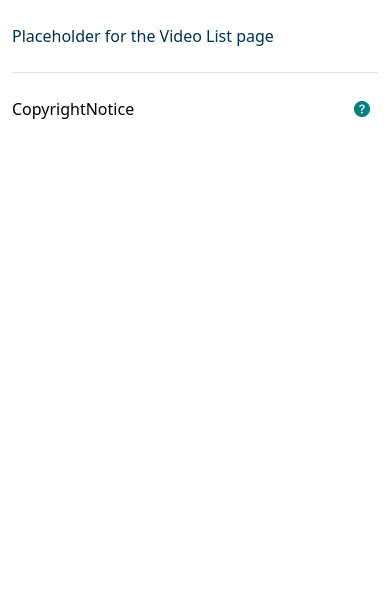
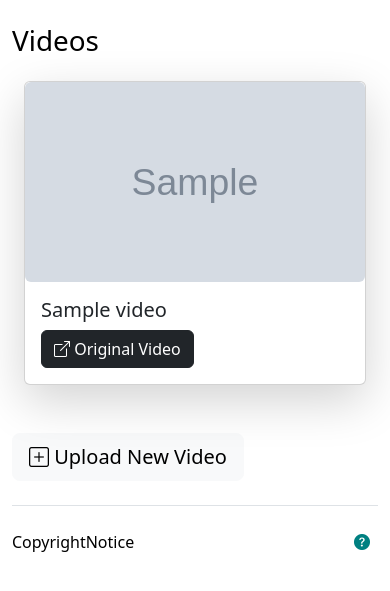
Before and after one commit to StevenT04/ShortsFromLongs, a Django app: page /video-list/ in a window 390 px wide. Shown: the part 145-736 px from the top of the page. Run offline with Django 4.2, Linux system fonts and the light colour scheme; tables that the repository leaves empty hold one stand-in row (values such as "Sample post"); grey boxes marked "Sample" are stand-in pictures; some libraries are stand-ins or nearby versions.

Commit message:
Added thumbnail cards and other features to video-list page

```diff
--- a/static/css/custom.css
+++ b/static/css/custom.css
@@ -24,6 +24,26 @@
     color: #008081 !important;
 }
 
+.video-card:hover {
+    transform: scale(1.03);
+    transition: transform .2s; /* Smooth scaling effect */
+}
+.video-title-overlay {
+    position: absolute;
+    bottom: 0;
+    background: rgba(0, 0, 0, 0.5); /* Semi-transparent overlay */
+    color: #fff;
+    width: 100%;
+    padding: 10px;
+}
+.custom-btn {
+    background-color: #343a40; /* Darker shade for the button */
+    border: none;
+}
+.custom-btn:hover {
+    background-color: #495057; /* Slightly lighter shade on hover */
+}
+
 /* custom.css */
 
 
--- a/trans_parse_process/models.py
+++ b/trans_parse_process/models.py
@@ -6,6 +6,7 @@ class Video(models.Model):
     url = models.URLField(max_length=1024, unique=True)  # Source URL
     video_file = models.FileField(upload_to='videos/', unique=True)  # Path to the downloaded video
     title = models.CharField(max_length=255, unique=True)  # Video title
+    thumbnail = models.ImageField(upload_to='thumbnails', default='default_image.png')
     slug = models.SlugField(unique=True, blank=True)  # Slug field for pretty URLs
 
     def get_absolute_url(self):
--- /dev/null
+++ b/trans_parse_process/templates/video_list.html
@@ -0,0 +1,36 @@
+{% extends "base.html" %}
+{% load static %}
+{% load i18n %}
+
+{% block page_title %}
+{% trans "Videos" %}
+{% endblock %}
+
+{% block content %}
+{% if videos %}
+
+<div class="container mt-4">
+    <div class="row">
+        {% for video in videos %}
+        <div class="col-md-4 mb-4">
+            <div class="card h-100 shadow-lg video-card"> <!-- Add shadow for elegant separation -->
+                <img src="{{ video.thumbnail.url }}" class="card-img-top rounded" style="height: 200px; object-fit: cover;"> <!-- Adjusted for rounded corners and cover fit -->
+                <div class="card-body">
+                    <h5 class="card-title">{{ video.title }}</h5>
+                    <a href="{{ video.url }}" class="btn btn-dark"><i class="bi bi-box-arrow-up-right"></i>&nbsp;{% trans 'Original Video' %}</a>
+                </div>
+            </div>
+        </div>
+        {% endfor %}
+    </div>
+</div>
+
+{% else %}
+<div class="text-center mt-4">{% trans 'No Videos' %}</div>
+{% endif %}
+
+<div class="text-left mt-4 btn-group-lg">
+    <a href="{% url 'page_process_form' %}" class="btn btn-light"><i class="bi bi-plus-square"></i>&nbsp;{% trans 'Upload New Video' %}</a>
+</div>
+
+{% endblock %}
--- a/trans_parse_process/templates/videos.html
+++ /dev/null
@@ -1,5 +0,0 @@
-{% extends "base.html" %}
-
-{% block content %}
-<p>Placeholder for the Video List page</p>
-{% endblock %}
--- a/trans_parse_process/views.py
+++ b/trans_parse_process/views.py
@@ -3,6 +3,8 @@ from pytube import YouTube
 from django.http import HttpResponse, HttpResponseRedirect
 from django.conf import settings
 from .models import Video
+from django.contrib import messages
+import requests
 from django import forms
 import os
 from .forms import ChunkingForm, ProcessingForm  # Assume you have created these forms
@@ -19,15 +21,8 @@ def show_about(request):
     return render(request, 'about.html')
 
 def show_video_list(request):
-    return render(request, 'videos.html')
-
-from django.shortcuts import render, redirect
-from django.http import HttpResponse, HttpResponseRedirect
-from django.contrib import messages
-from .forms import ChunkingForm
-from .models import Video
-from pytube import YouTube
-import os
+    videos = Video.objects.all()
+    return render(request, 'video_list.html', {'videos': videos})
 
 def process_form(request):
     if request.method == 'POST':
@@ -51,24 +46,41 @@ def process_form(request):
 
                 # Check if the file already exists
                 if os.path.exists(file_path):
-                    messages.error(request, 'This video has already been downloaded.', extra_tags='alert-danger')
+                    messages.error(request, 'This video has already been downloaded.')
                     return render(request, 'home.html', {'form': form})
 
                 # Download video
                 stream.download(output_path=save_path, filename=filename)
 
+                # Download thumbnail
+                thumbnail_url = yt.thumbnail_url
+                response = requests.get(thumbnail_url)
+                if response.status_code == 200:
+                    thumbnail_filename = title + '.jpg'
+                    thumbnail_path = os.path.join(settings.MEDIA_ROOT, 'thumbnails', thumbnail_filename)
+                    with open(thumbnail_path, 'wb') as file:
+                        file.write(response.content)
+                    thumbnail_file = os.path.join('thumbnails', thumbnail_filename)
+                else:
+                    # Use default thumbnail if download fails
+                    thumbnail_file = 'default_image.png'
+                    messages.warning(request, 'Failed to download thumbnail, using default.')
+
                 # Create a new Video instance and save it to the database
                 video = Video(
                     url=url,
                     video_file=os.path.join('videos', filename),
-                    title=title
+                    title=title,
+                    thumbnail=thumbnail_file
                 )
                 try:
                     video.save()
                 except IntegrityError:
                     messages.error(request, 'This video cannot be saved due to a conflict with existing data.')
-                    # Optional: remove the file if it was downloaded but not saved in the database
+                    # Optional: remove the files if they were downloaded but not saved in the database
                     os.remove(file_path)
+                    if thumbnail_file != 'default_image.png':
+                        os.remove(thumbnail_path)
                     return render(request, 'home.html', {'form': form})
 
                 # Redirect to the video list page
@@ -80,9 +92,10 @@ def process_form(request):
         else:
             # If form is not valid
             return render(request, 'home.html', {'form': form})
+    else:
+        # If not POST, redirect to home page
+        return redirect('page_home')
 
-    # If not POST, redirect to home page
-    return redirect('page_home')
 
 
 def show_processing(request):
```
Also changed, not shown: db.sqlite3 (added), media/thumbnails/default_image.png (added), trans_parse_process/migrations/0007_video_thumbnail.py (added), 2 other files.
